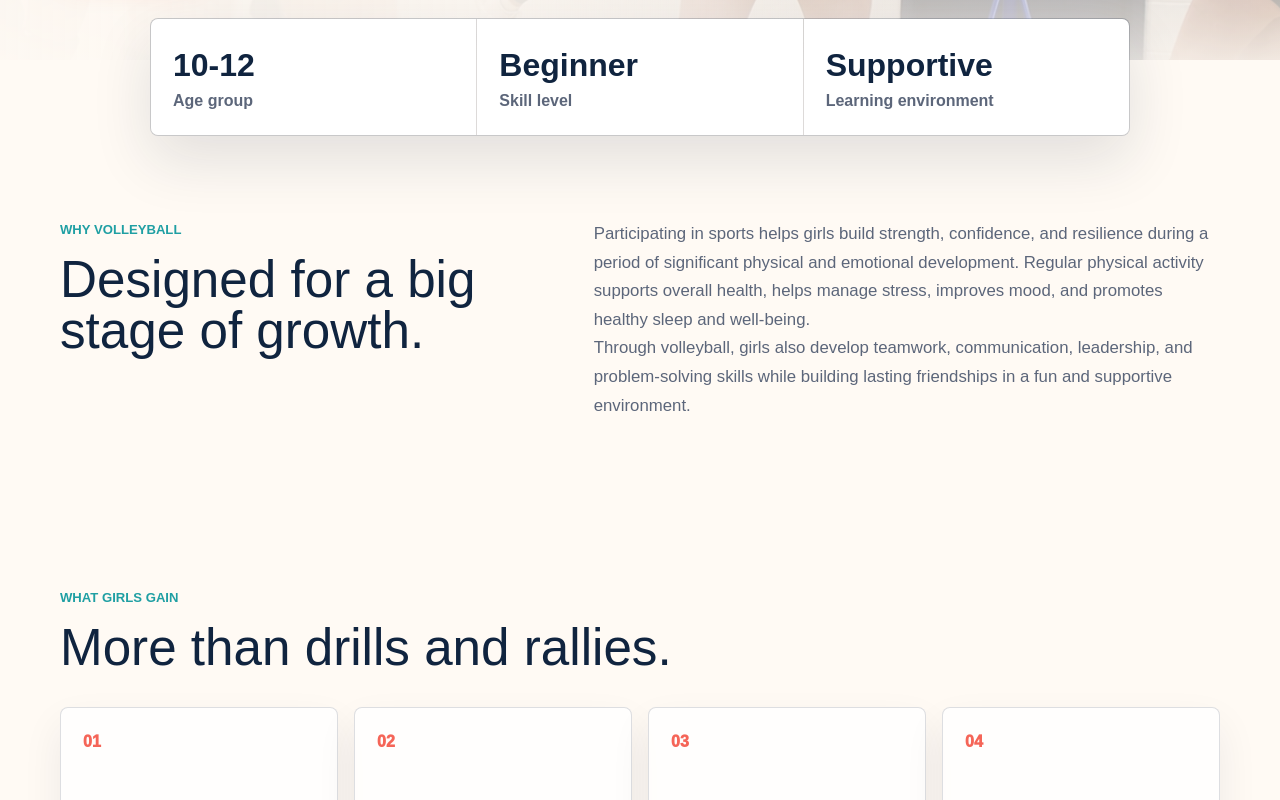
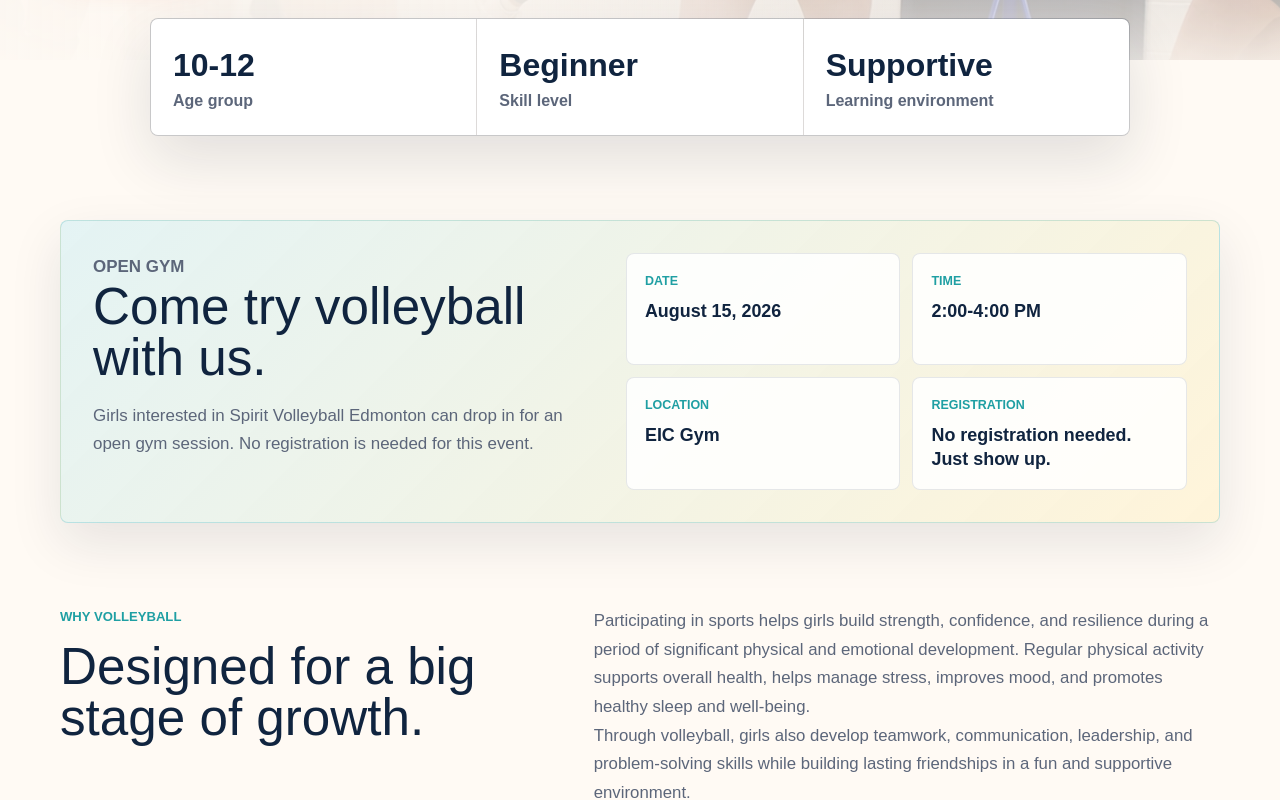
Before and after one commit to kyntrixtech/spirit-volleyball-edmonton, a Next.js app: page / in a window 1280 px wide. Shown: the part 900-1700 px from the top of the page. Built offline with nearby package versions, Linux system fonts and the light colour scheme; no server answers.

Commit message:
Add open gym information

```diff
--- a/app/globals.css
+++ b/app/globals.css
@@ -233,6 +233,66 @@ h1 {
   width: min(1160px, calc(100% - 32px));
   margin: 0 auto;
   padding: 84px 0;
+}
+
+.eventSection {
+  padding-bottom: 0;
+}
+
+.eventCard {
+  display: grid;
+  grid-template-columns: minmax(0, 0.9fr) minmax(320px, 1fr);
+  gap: 28px;
+  align-items: stretch;
+  padding: 32px;
+  border: 1px solid rgba(31, 159, 163, 0.22);
+  border-radius: 8px;
+  background:
+    linear-gradient(135deg, rgba(31, 159, 163, 0.12), rgba(255, 202, 69, 0.2)),
+    var(--white);
+  box-shadow: 0 20px 52px rgba(20, 33, 61, 0.1);
+}
+
+.eventCard h2 {
+  margin-bottom: 18px;
+}
+
+.eventCard p {
+  margin-bottom: 0;
+  color: var(--muted);
+  font-size: 1.06rem;
+  line-height: 1.65;
+}
+
+.eventDetails {
+  display: grid;
+  grid-template-columns: repeat(2, minmax(0, 1fr));
+  gap: 12px;
+  margin: 0;
+}
+
+.eventDetails div {
+  min-height: 112px;
+  padding: 18px;
+  border: 1px solid rgba(16, 36, 63, 0.1);
+  border-radius: 8px;
+  background: rgba(255, 255, 255, 0.86);
+}
+
+.eventDetails dt {
+  margin-bottom: 8px;
+  color: var(--teal);
+  font-size: 0.78rem;
+  font-weight: 900;
+  text-transform: uppercase;
+}
+
+.eventDetails dd {
+  margin: 0;
+  color: var(--navy);
+  font-size: 1.12rem;
+  line-height: 1.35;
+  font-weight: 900;
 }
 
 .split {
@@ -547,6 +607,7 @@ footer p {
   }
 
   .introBand,
+  .eventCard,
   .split,
   .benefitGrid,
   .skillGrid,
@@ -563,6 +624,10 @@ footer p {
     padding: 62px 0;
   }
 
+  .eventSection {
+    padding-bottom: 0;
+  }
+
   .split {
     gap: 16px;
   }
@@ -577,6 +642,10 @@ footer p {
 
   .registerPanel {
     padding: 24px;
+  }
+
+  .eventDetails {
+    grid-template-columns: 1fr;
   }
 }
 
--- a/app/page.tsx
+++ b/app/page.tsx
@@ -29,6 +29,13 @@ const volleyballSkills = [
   "Attacking",
   "Game strategy",
   "Team communication",
+];
+
+const openGymDetails = [
+  { label: "Date", value: "August 15, 2026" },
+  { label: "Time", value: "2:00-4:00 PM" },
+  { label: "Location", value: "EIC Gym" },
+  { label: "Registration", value: "No registration needed. Just show up." },
 ];
 
 const coaches = [
@@ -119,6 +126,27 @@ export default function Home() {
         <div>
           <span className="stat">Supportive</span>
           <span className="statLabel">Learning environment</span>
+        </div>
+      </section>
+
+      <section className="section eventSection" aria-labelledby="open-gym-title">
+        <div className="eventCard">
+          <div>
+            <p className="sectionKicker">Open Gym</p>
+            <h2 id="open-gym-title">Come try volleyball with us.</h2>
+            <p>
+              Girls interested in Spirit Volleyball Edmonton can drop in for an
+              open gym session. No registration is needed for this event.
+            </p>
+          </div>
+          <dl className="eventDetails" aria-label="Open gym details">
+            {openGymDetails.map((detail) => (
+              <div key={detail.label}>
+                <dt>{detail.label}</dt>
+                <dd>{detail.value}</dd>
+              </div>
+            ))}
+          </dl>
         </div>
       </section>
 
@@ -228,6 +256,10 @@ export default function Home() {
             <h3>Registration Details</h3>
             <div className="feeList">
               <p>
+                <strong>Open Gym:</strong> August 15, 2026, from 2:00-4:00 PM
+                at EIC Gym. No registration needed. Just show up.
+              </p>
+              <p>
                 <strong>Early Bird:</strong> $325 when registered by August 21, 2026.
               </p>
               <p>
```
